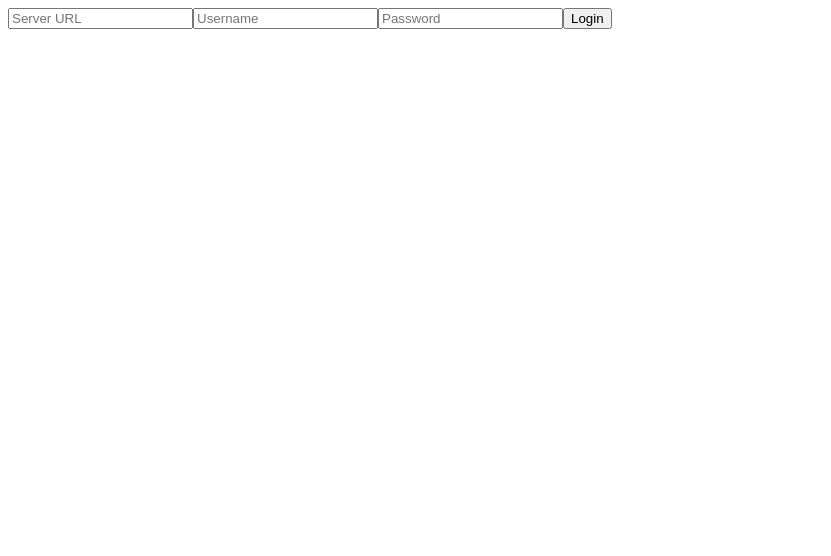
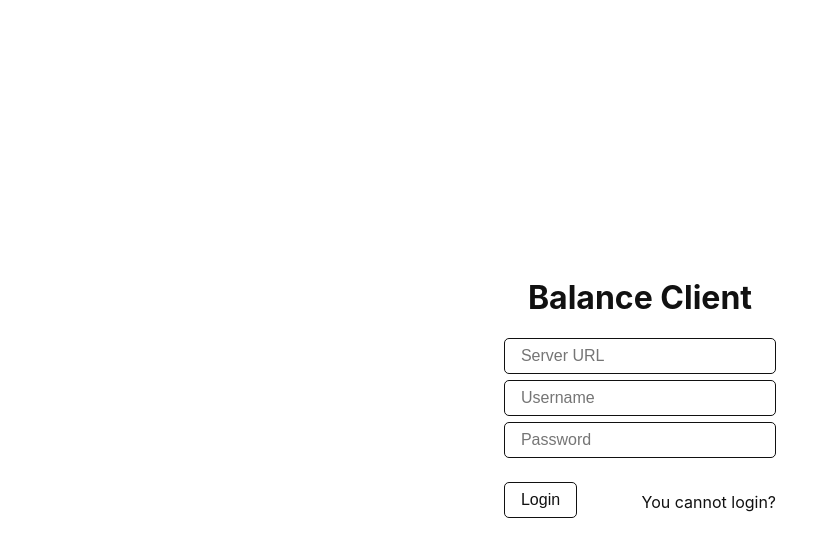
Before and after one commit to devproje/balance-client, a React (Vite) app: page / in a window 1280 px wide. Shown: the top 556 px of the page, without its empty margins (0-831 px from the left). Built offline with nearby package versions, Linux system fonts and the light colour scheme.

Commit message:
feat: add login screen

```diff
--- a/index.html
+++ b/index.html
@@ -4,7 +4,7 @@
 		<meta charset="UTF-8" />
 		<link rel="icon" type="image/svg+xml" href="/vite.svg" />
 		<meta name="viewport" content="width=device-width, initial-scale=1.0" />
-    <title>Tauri + React + Typescript</title>
+		<title>Balance Client</title>
 	</head>
 
 	<body>
--- a/src-tauri/tauri.conf.json
+++ b/src-tauri/tauri.conf.json
@@ -11,7 +11,7 @@
 	"app": {
 		"windows": [
 			{
-        "title": "balance-client",
+				"title": "Balance Client",
 				"width": 800,
 				"height": 600
 			}
--- a/src/App.css
+++ /dev/null
@@ -1,116 +0,0 @@
-.logo.vite:hover {
-	filter: drop-shadow(0 0 2em #747bff);
-}
-
-.logo.react:hover {
-	filter: drop-shadow(0 0 2em #61dafb);
-}
-:root {
-	font-family: Inter, Avenir, Helvetica, Arial, sans-serif;
-	font-size: 16px;
-	line-height: 24px;
-	font-weight: 400;
-
-	color: #0f0f0f;
-	background-color: #f6f6f6;
-
-	font-synthesis: none;
-	text-rendering: optimizeLegibility;
-	-webkit-font-smoothing: antialiased;
-	-moz-osx-font-smoothing: grayscale;
-	-webkit-text-size-adjust: 100%;
-}
-
-.container {
-	margin: 0;
-	padding-top: 10vh;
-	display: flex;
-	flex-direction: column;
-	justify-content: center;
-	text-align: center;
-}
-
-.logo {
-	height: 6em;
-	padding: 1.5em;
-	will-change: filter;
-	transition: 0.75s;
-}
-
-.logo.tauri:hover {
-	filter: drop-shadow(0 0 2em #24c8db);
-}
-
-.row {
-	display: flex;
-	justify-content: center;
-}
-
-a {
-	font-weight: 500;
-	color: #646cff;
-	text-decoration: inherit;
-}
-
-a:hover {
-	color: #535bf2;
-}
-
-h1 {
-	text-align: center;
-}
-
-input,
-button {
-	border-radius: 8px;
-	border: 1px solid transparent;
-	padding: 0.6em 1.2em;
-	font-size: 1em;
-	font-weight: 500;
-	font-family: inherit;
-	color: #0f0f0f;
-	background-color: #ffffff;
-	transition: border-color 0.25s;
-	box-shadow: 0 2px 2px rgba(0, 0, 0, 0.2);
-}
-
-button {
-	cursor: pointer;
-}
-
-button:hover {
-	border-color: #396cd8;
-}
-button:active {
-	border-color: #396cd8;
-	background-color: #e8e8e8;
-}
-
-input,
-button {
-	outline: none;
-}
-
-#greet-input {
-	margin-right: 5px;
-}
-
-@media (prefers-color-scheme: dark) {
-	:root {
-		color: #f6f6f6;
-		background-color: #2f2f2f;
-	}
-
-	a:hover {
-		color: #24c8db;
-	}
-
-	input,
-	button {
-		color: #ffffff;
-		background-color: #0f0f0f98;
-	}
-	button:active {
-		background-color: #0f0f0f69;
-	}
-}
--- /dev/null
+++ b/src/App.scss
@@ -0,0 +1,86 @@
+:root {
+	font-family: Inter, Avenir, Helvetica, Arial, sans-serif;
+	font-size: 16px;
+	line-height: 24px;
+	font-weight: 400;
+
+	/* font size */
+	--de: 12pt;
+
+	/* color */
+	--foreground: #111111;
+	--background: #ffffff;
+
+	font-synthesis: none;
+	text-rendering: optimizeLegibility;
+	-webkit-font-smoothing: antialiased;
+	-moz-osx-font-smoothing: grayscale;
+	-webkit-text-size-adjust: 100%;
+}
+
+* {
+	margin: 0;
+	padding: 0;
+
+	box-sizing: border-box;
+}
+
+html,
+body {
+	max-width: 100vw;
+	overflow-x: hidden;
+}
+
+body {
+	color: var(--foreground);
+	background-color: var(--background);
+}
+
+main {
+	width: 100%;
+	height: 100%;
+}
+
+a, button {
+	&:hover {
+		text-decoration: underline;
+	}
+}
+
+input {
+	padding: 0.5rem 1rem;
+	font-size: var(--de);
+
+	border-radius: 5px;
+	color: var(--foreground);
+	background-color: var(--background);
+	border: solid 1px var(--foreground);
+}
+
+button {
+	padding: 0.5rem 1rem;
+	font-size: var(--de);
+
+	border-radius: 5px;
+	color: var(--foreground);
+	background-color: var(--background);
+	border: solid 1px var(--foreground);
+}
+
+.center {
+	width: 100vw;
+	height: 100vh;
+	display: flex;
+	align-items: center;
+	flex-direction: column;
+	justify-content: center;
+}
+
+@media (prefers-color-scheme: dark) {
+	:root {
+		--foreground: #eeeeee;
+		--background: #111111;
+	}
+}
+
+@import "./login.scss";
--- a/src/App.tsx
+++ b/src/App.tsx
@@ -1,19 +1,21 @@
+import { Login } from "./components/Login";
 import { useEffect, useState } from "react";
-import { Login } from "./components/Login";
 import { Dashboard } from "./components/Dashboard";
+import "./App.scss";
 
 function App() {
-	const [url, setUrl] = useState("");
+	const [url, setUrl] = useState<string | null>(null);
 	const [token, setToken] = useState<string | null>(null);
 	useEffect(() => {
 		const raw = localStorage.getItem("token");
 		setToken(raw);
 
-		console.log(raw === null);
+		const rawUrl = localStorage.getItem("url");
+		setUrl(rawUrl);
 	}, [token]);
 
 	return (
-		token === null ? <Login setUrl={setUrl} /> : <Dashboard url={url} />
+		token === null ? <Login /> : <Dashboard url={url} token={token} />
 	);
 }
 
--- a/src/components/Dashboard.tsx
+++ b/src/components/Dashboard.tsx
@@ -1,12 +1,65 @@
-import { useEffect } from "react";
+import { useEffect, useState } from "react";
 
-export function Dashboard({ url }: { url: string }) {
+function logout() {
+	localStorage.removeItem("token");
+	window.location.reload();
+}
+
+function Item({ d, key }: { d: any, key: number }) {
+	console.log(d);
+	const date = new Date(d.date);
+	function time(n: number) {
+		if (n < 10) {
+			return `0${n}`;
+		}
+
+		return n;
+	}
+
+	return (
+		<div key={key}>
+			<p>id: {d.id}</p>
+			<p>name: {d.name}</p>
+			<p>price: {d.buy ? "-" : "+"}{d.price}</p>
+			<p>time: {time(date.getHours())}:{time(date.getMinutes())}</p>
+			<p>=====================</p>
+		</div>
+	);
+}
+
+export function Dashboard({ url, token }: { url: string | null, token: string | null }) {
+	const [data, setData] = useState([]);
+
 	useEffect(() => {
-		localStorage.removeItem("token");
-		window.location.reload();
+		if (url === null || token === null) {
+			logout();
+			return;
+		}
+
+		fetch(`${url}/balance`, {
+			"method": "GET",
+			"mode": "cors",
+			"headers": {
+				"Authorization": token
+			}
+		}).then(res => {
+			if (res.status !== 200) {
+				return;
+			}
+
+			return res.json();
+		}).then(json => {
+			setData(json.data);
+		});
 	});
 
 	return (
-		<>Hello, World!</>
+		<main className="">
+			<button onClick={ev => {
+				ev.preventDefault();
+				logout();
+			}}>Logout</button>
+			{data.map((d: any, n) => <Item d={d} key={n}/>)}
+		</main>
 	);
 }
--- a/src/components/Login.tsx
+++ b/src/components/Login.tsx
@@ -1,7 +1,7 @@
-export function Login({ setUrl }: { setUrl: React.Dispatch<React.SetStateAction<string>> }) {
+export function Login() {
 	return (
-		<div className="container">
-			<form onSubmit={ev => {
+		<main className="center">
+			<form className="login_form" onSubmit={ev => {
 				ev.preventDefault();
 				const URL = ev.currentTarget.url.value;
 				const username = ev.currentTarget.username.value;
@@ -11,6 +11,7 @@ export function Login({ setUrl }: { setUrl: React.Dispatch<React.SetStateAction<
 					return;
 				}
 
+				localStorage.setItem("url", URL);
 				fetch(`${URL}/auth/login`, {
 					method: "POST",
 					mode: "cors",
@@ -29,17 +30,23 @@ export function Login({ setUrl }: { setUrl: React.Dispatch<React.SetStateAction<
 
 					return res.json();
 				}).then(json => {
-					setUrl(URL.current?.valueOf()!);
 					localStorage.setItem("token", json.token);
 					window.location.reload();
 				});
 			}}>
-				<input name="url" type="text" placeholder="Server URL" />
-				<input name="username" type="text" placeholder="Username" />
-				<input name="password" type="password" placeholder="Password" />
+				<h1 className="login_logo">Balance Client</h1>
 
-				<button>Login</button>
+				<div className="login_input_area">
+					<input name="url" type="url" placeholder="Server URL" required />
+					<input name="username" type="text" placeholder="Username" minLength={4} required />
+					<input name="password" type="password" placeholder="Password" minLength={8} required />
+				</div>
+
+				<div className="login_action_row">
+					<button>Login</button>
+					<a>You cannot login?</a>
+				</div>
 			</form>
-		</div>
+		</main>
 	);
 }
--- /dev/null
+++ b/src/login.scss
@@ -0,0 +1,32 @@
+.login_form	{
+	display: flex;
+	align-items: center;
+	flex-direction: column;
+	justify-content: center;
+}
+
+.login_logo {
+	margin: 1.5rem;
+}
+
+.login_input_area {
+	width: 100%;
+	display: flex;
+	flex-direction: column;
+
+	input {
+		margin: 0.2em 0;
+	}
+}
+
+.login_action_row {
+	width: 100%;
+	margin: 20px;
+	display: flex;
+	align-items: center;
+	justify-content: space-between;
+
+	a {
+		transform: translateY(10%);
+	}
+}
```
Also changed, not shown: package.json (+6 -5 lines), 2 other files (tests, documents, lock files or other folders). Lines whose indentation alone changed are shown as unchanged.
